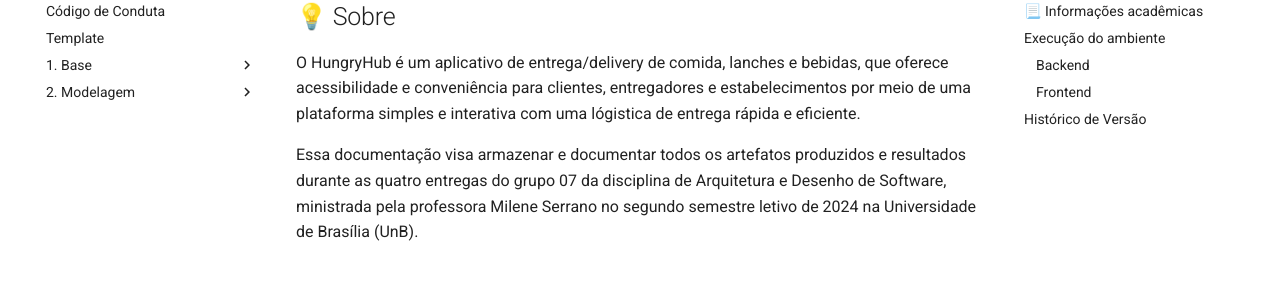
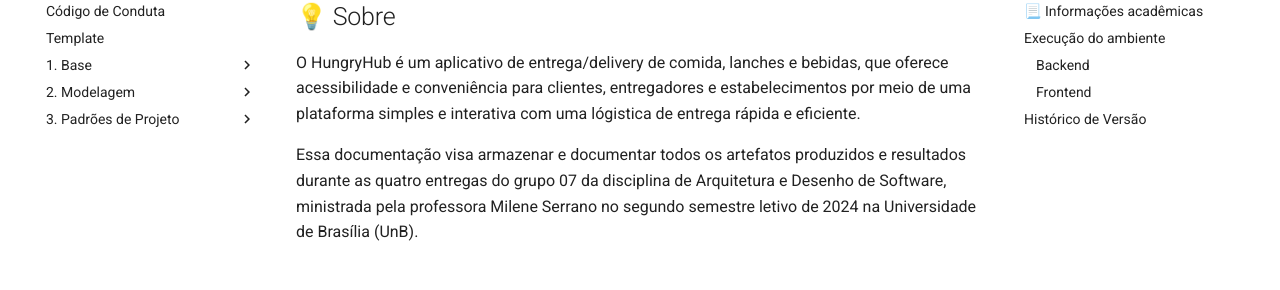
Before and after one commit to lipeaaraujo/HungryHub-ARQDSW, an MkDocs documentation site: the page built from docs/index.md, in a window 1280 px wide. Shown: the part 181-471 px from the top of the page. Built offline with MkDocs 1.6.1 and Material for MkDocs 9.7.7, drawn with Linux system fonts in a browser that asks for light colours; some of the changed lines change nothing that is shown.

Commit message:
adicionando arquivos da entrega 3

```diff
--- a/mkdocs.yml
+++ b/mkdocs.yml
@@ -58,7 +58,31 @@
         - Priorização das USs: Modelagem/Extra/ModelagemAgil/Priorizacaous.md
       - Validação do Protótipo: Modelagem/Extra/ValidacaoPrototipo.md
       - Diagrama Modelo Relacional: Modelagem/Extra/DiagramaModeloRelacional.md
-
-  # - 3. Padrões de Projeto:
-    # -
+  - 3. Padrões de Projeto:
+    - Desenho de Software (Padrões de Projeto): PadroesDeProjeto/3.PadroesDeProjeto.md
+    - 3.1 GoFs Criacionais:
+      - Módulo Padrões GoFs Criacionais: PadroesDeProjeto/GoFsCriacionais/3.1.GoFsCriacionais.md
+      - Abstract Factory: PadroesDeProjeto/GoFsCriacionais/AbstractFactory.md
+      - Builder: PadroesDeProjeto/GoFsCriacionais/Builder.md
+      - Factory Method: PadroesDeProjeto/GoFsCriacionais/FactoryMethod.md
+      - Prototype: PadroesDeProjeto/GoFsCriacionais/Prototype.md
+      - Singleton: PadroesDeProjeto/GoFsCriacionais/Singleton.md
+    - 3.2 GoFs Estruturais:
+      - Módulo Padrões GoFs Estruturais: PadroesDeProjeto/GoFsEstruturais/3.2.GoFsEstruturais.md
+      - Adapter: PadroesDeProjeto/GoFsEstruturais/Adapter.md
+      - Composite: PadroesDeProjeto/GoFsEstruturais/Composite.md
+      - Decorator: PadroesDeProjeto/GoFsEstruturais/Decorator.md
+      - Facade: PadroesDeProjeto/GoFsEstruturais/Facade.md
+    - 3.3 GoFs Comportamentais:
+      - Módulo Padrões GoFs Comportamentais: PadroesDeProjeto/GoFsComportamentais/3.3.GoFsComportamentais.md
+      - Command: PadroesDeProjeto/GoFsComportamentais/Command.md
+      - Iterator: PadroesDeProjeto/GoFsComportamentais/Iterator.md
+      - Observer: PadroesDeProjeto/GoFsComportamentais/Observer.md
+      - State: PadroesDeProjeto/GoFsComportamentais/State.md
+      - Strategy: PadroesDeProjeto/GoFsComportamentais/Strategy.md
+      - Template Method: PadroesDeProjeto/GoFsComportamentais/TemplateMethod.md
+    - 3.4 Artefatos Extras:
+      - Elos de Casos de Uso: PadroesDeProjeto/Extra/ElosCasos.md
+      - Elos de Cenários: PadroesDeProjeto/Extra/ElosCenarios.md
+      - Elos de Histórias de Usuário: PadroesDeProjeto/Extra/ElosHistorias.md
   # - Documento de Arquitetura de Software:
```
